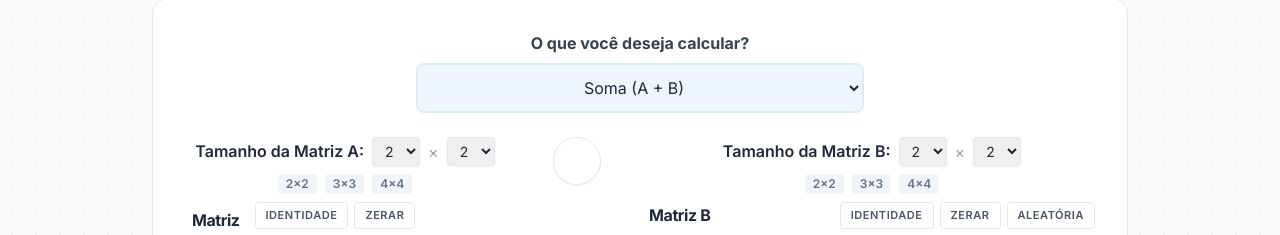
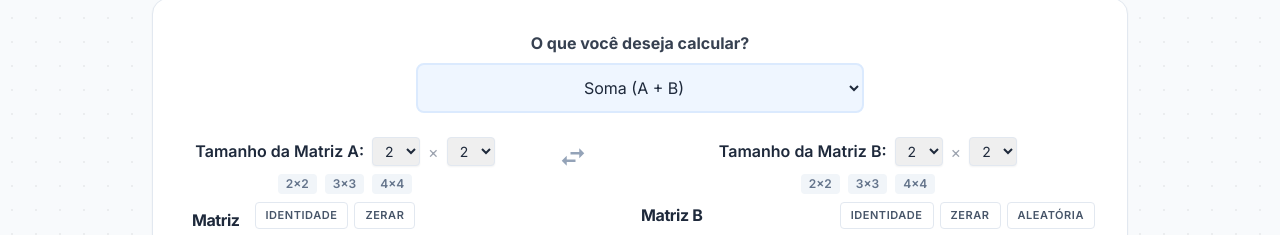
Before and after one commit to Diegosilva20/Projeto-calculadora-matrizes, a React (Vite) app: page / in a window 1280 px wide. Shown: the part 282-517 px from the top of the page. Built offline with nearby package versions, Linux system fonts and the light colour scheme.

Commit message:
fix(ui): use minimalist icon for swap matrices button

```diff
--- a/src/pages/Home.jsx
+++ b/src/pages/Home.jsx
@@ -9,6 +9,7 @@ import jsPDF from "jspdf";
 import pkg from "react-katex";
 const { BlockMath } = pkg;
 import { FaDownload } from "react-icons/fa";
+import { MdSwapHoriz } from "react-icons/md";
 import { tutorialsInfo } from "../data/tutorialsInfo";
 import { useMatrixCalculator } from "../hooks/useMatrixCalculator";
 
@@ -362,11 +363,11 @@ const Home = () => {
                   <button
                     type="button"
                     onClick={handleSwapMatrices}
-                    className="flex h-10 w-10 lg:h-12 lg:w-12 items-center justify-center rounded-full bg-white dark:bg-slate-800 text-slate-500 hover:text-accent hover:bg-slate-50 dark:hover:bg-slate-700 transition-all border border-slate-200 dark:border-slate-700 shadow-sm"
+                    className="flex h-10 w-10 items-center justify-center rounded-full text-slate-400 hover:text-blue-600 hover:bg-slate-100 dark:text-slate-500 dark:hover:bg-slate-800 dark:hover:text-blue-400 transition-all"
                     title="Trocar Matriz A com Matriz B"
                     aria-label="Trocar matrizes"
                   >
-                    <svg xmlns="http://www.w3.org/2000/svg" width="20" height="20" viewBox="0 0 24 24" fill="none" stroke="currentColor" strokeWidth="2" strokeLinecap="round" strokeLinejoin="round"><path d="h8-16v4-4 4-4M16 3l-4 4 4 4M20 7H4M8 21l4-4-4-4M4 17h16"/></svg>
+                    <MdSwapHoriz className="text-3xl rotate-90 lg:rotate-0 transition-transform" />
                   </button>
                 </div>
 
```
